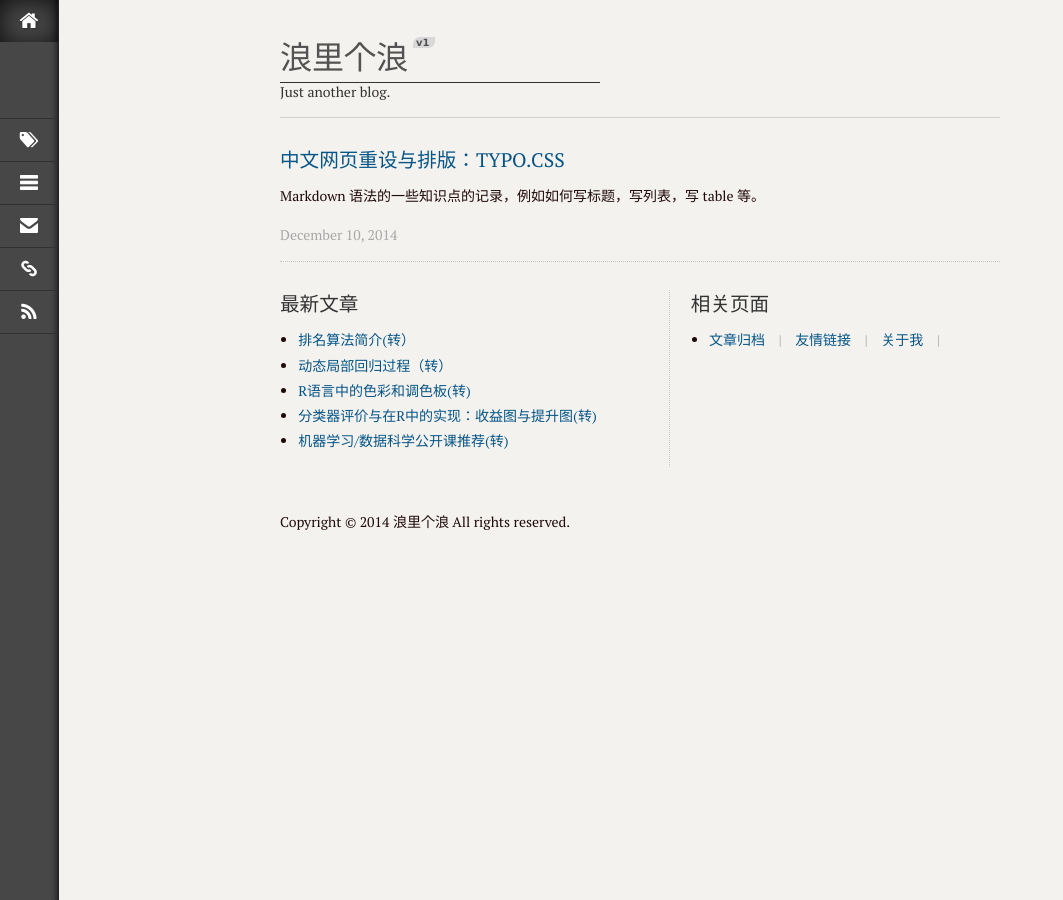
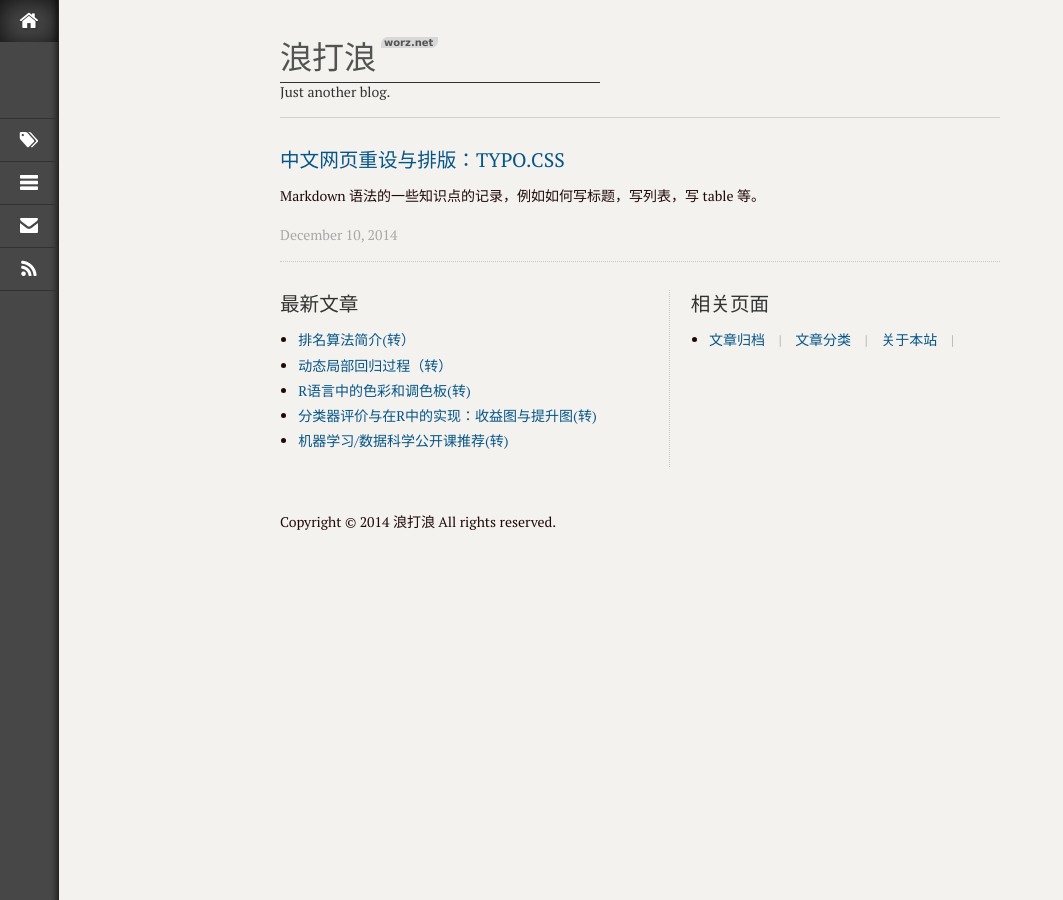
Before and after one commit to demoleo/demoleo.github.io, a Jekyll site: the page built from index.html, in a window 1280 px wide. Shown: the whole page, without its empty margins (0-1063 px from the left). Built offline with Jekyll 4.4.1, drawn with Linux system fonts in a browser that asks for light colours; the list of posts is cut into pages by our own code.

Commit message:
change index page.

```diff
--- a/_config.yml
+++ b/_config.yml
@@ -13,8 +13,8 @@ paginate: 10
 safe: false
 
 #站点基础配置
-name: 浪里个浪
-title: 浪里个浪
+name: 浪打浪
+title: 浪打浪
 subTitle: Just another blog.
 description: blog, life, web, family, music, football, guitar, envrionment
 url: https://worz.net
@@ -34,13 +34,9 @@ nav:
     url: /archives.html
     icon: icon-reorder
     class: none
-  - text: 关于我
+  - text: 关于本站
     url: /contact.html
     icon: icon-envelope-alt
-    class: none
-  - text: 友情链接
-    url: /links.html
-    icon: icon-link
     class: none
   - text: 订阅本站
     url: /feed.xml
@@ -65,10 +61,10 @@ page:
   - text: 文章归档
     url: /archives.html
     last: true
-  - text: 友情链接
-    url: /links.html
+  - text: 文章分类
+    url: /categories.html
     last: true
-  - text: 关于我
+  - text: 关于本站
     url: /contact.html
     last: true
 
--- a/index.html
+++ b/index.html
@@ -6,7 +6,7 @@ keywords:
 ---
 <section class="lotus-logo fn-clear">
     <hgroup class="violet-site">
-        <h1><a href="{{ site.url }}" >{{ site.title }}</a><span>v1</span></h1>
+        <h1><a href="{{ site.url }}" >{{ site.title }}</a><span>worz.net</span></h1>
         <h2>{{ site.subTitle }}</h2>
     </hgroup><!-- //violet-site -->
 </section>
```
Also changed, not shown: contact.html (+16 -0 lines), links.html (deleted, +0 -28 lines).
